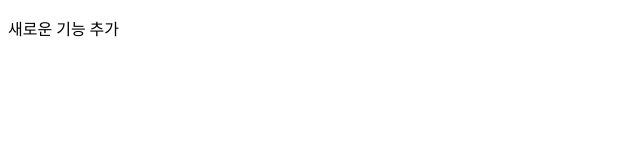
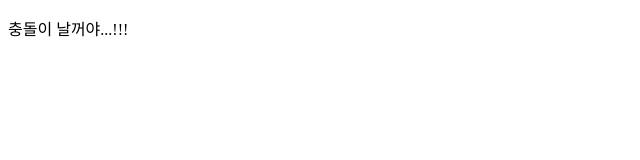
Before and after one commit to Jin-hyeok2/GitInitTest, a plain HTML site: page index.html in a window 1280 px wide. Shown: the full height of the page, 0-640 px from the left. Drawn offline with Linux system fonts and the light colour scheme.

Commit message:
새로운 기능에 대한 커밋

```diff
--- a/index.html
+++ b/index.html
@@ -4,9 +4,9 @@
     <meta charset="UTF-8">
     <meta http-equiv="X-UA-Compatible" content="IE=edge">
     <meta name="viewport" content="width=device-width, initial-scale=1.0">
-    <title>메인은 그대로 진행!!</title>
+    <title>이건 새로운 기능!!</title>
 </head>
 <body>
-    <p>새로운 기능 추가</p>
+    <p>충돌이 날꺼야...!!!</p>
 </body>
 </html>
```
